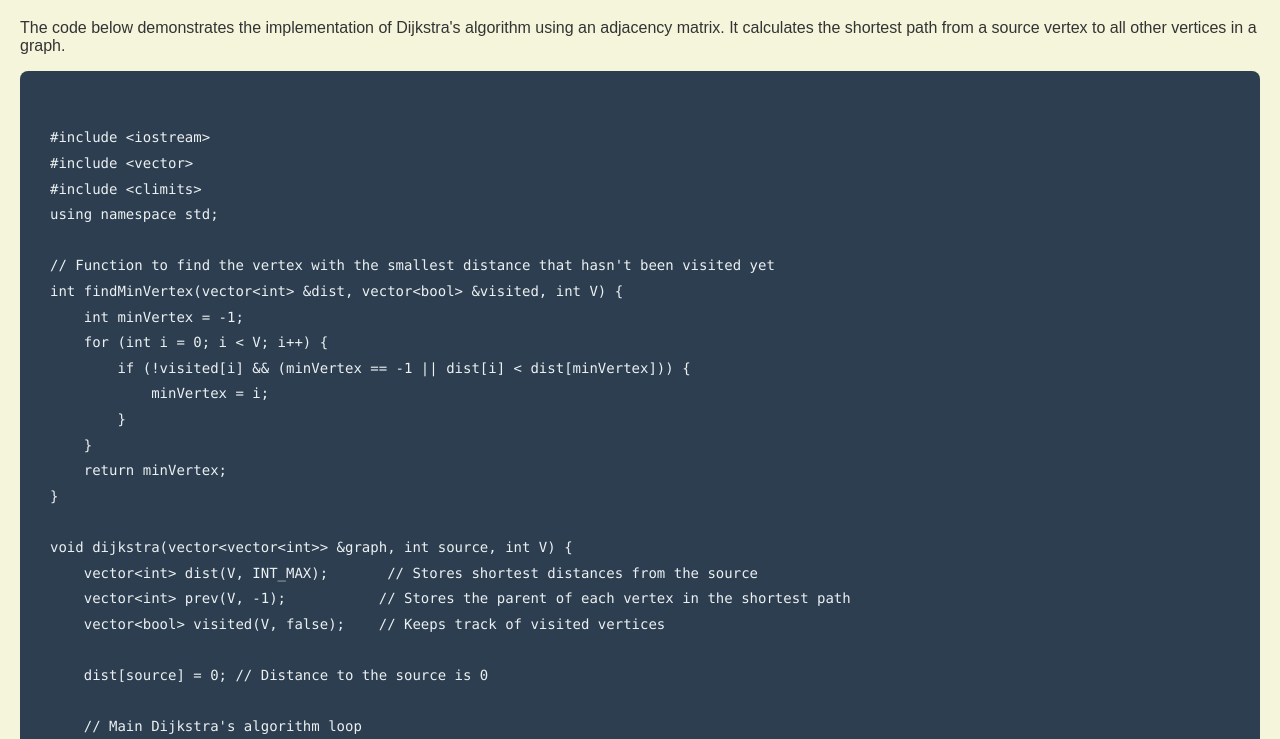
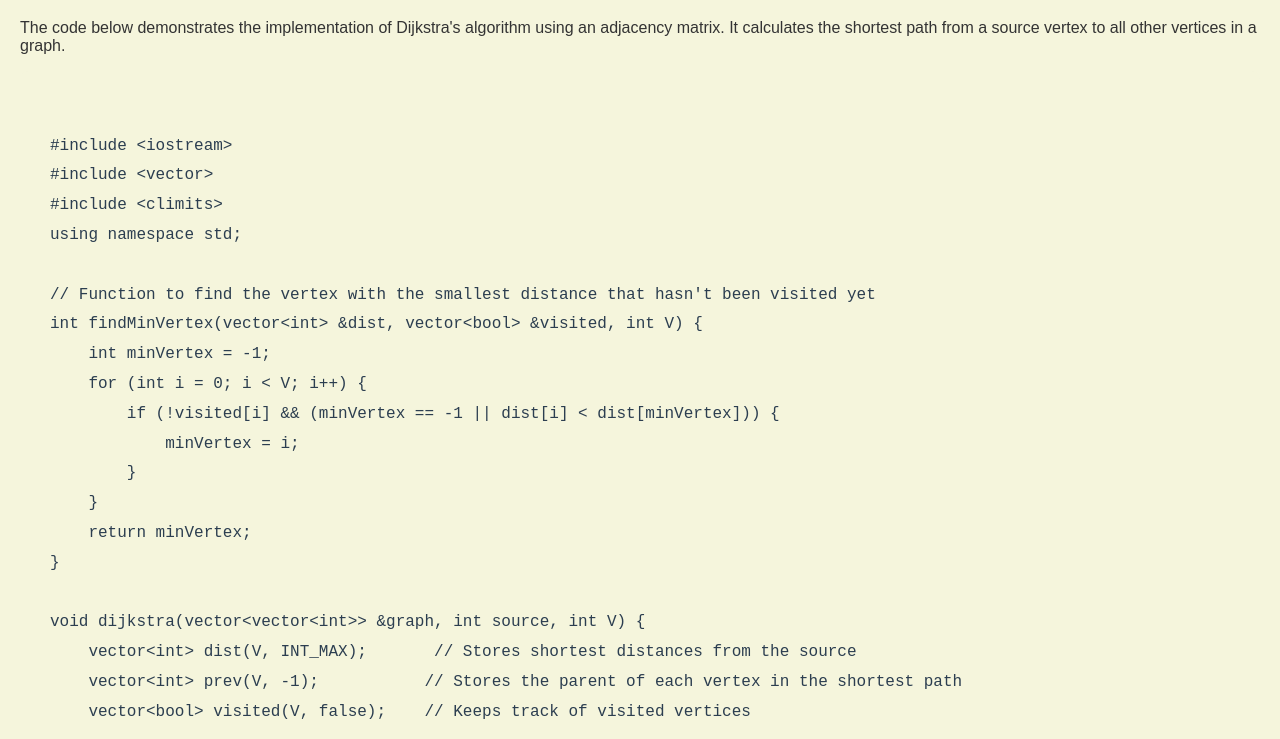
Before and after one commit to Rachanarane25/portfolio.github.io, a plain HTML site: page dijikstra.html in a window 1280 px wide. Shown: the part 61-800 px from the top of the page. Drawn offline with Linux system fonts and the light colour scheme.

Commit message:
Update dijikstra.html

```diff
--- a/dijikstra.html
+++ b/dijikstra.html
@@ -8,7 +8,7 @@
         body {
             font-family: Arial, sans-serif;
             margin: 20px;
-            background-color: #f5f5dc; /* Beige background */
+            background-color: #f5f5dc; /* Beige background for the page */
             color: #333;
         }
         h1 {
@@ -16,17 +16,17 @@
             color: #2c3e50;
         }
         pre {
-            background-color: #2c3e50;
-            color: #ecf0f1;
-            padding: 30px; /* Increased padding */
+            background-color: #f5f5dc; /* Beige background for the code block */
+            color: #2c3e50;
+            padding: 30px;
             border-radius: 8px;
             overflow-x: auto;
-            font-size: 16px; /* Optional: Increased font size for better readability */
-            line-height: 1.6; /* Optional: Increased line height for better spacing */
+            font-size: 16px;
+            line-height: 1.8; /* Increased line height for better spacing between lines */
+            font-family: Consolas, "Courier New", monospace;
         }
         code {
-            font-family: Consolas, "Courier New", monospace;
-            font-size: 14px;
+            font-size: 16px;
         }
     </style>
 </head>
```
